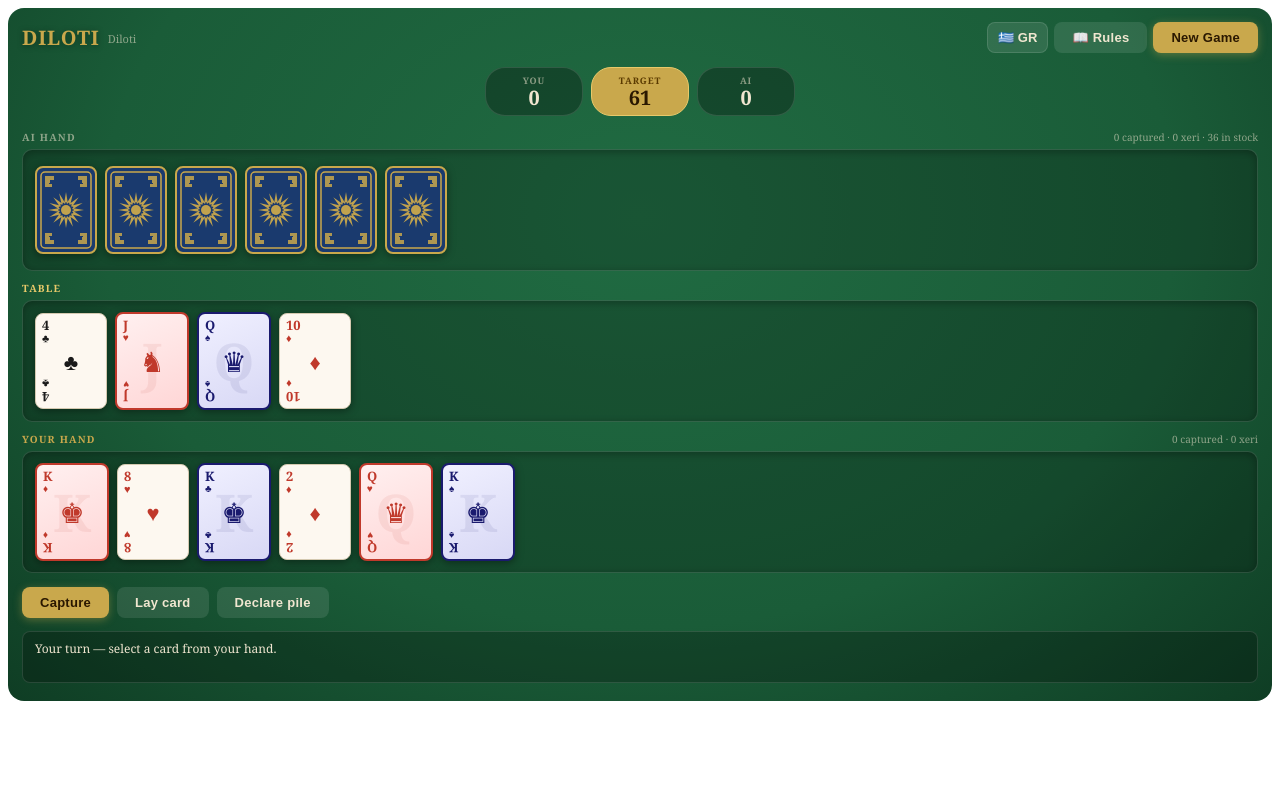
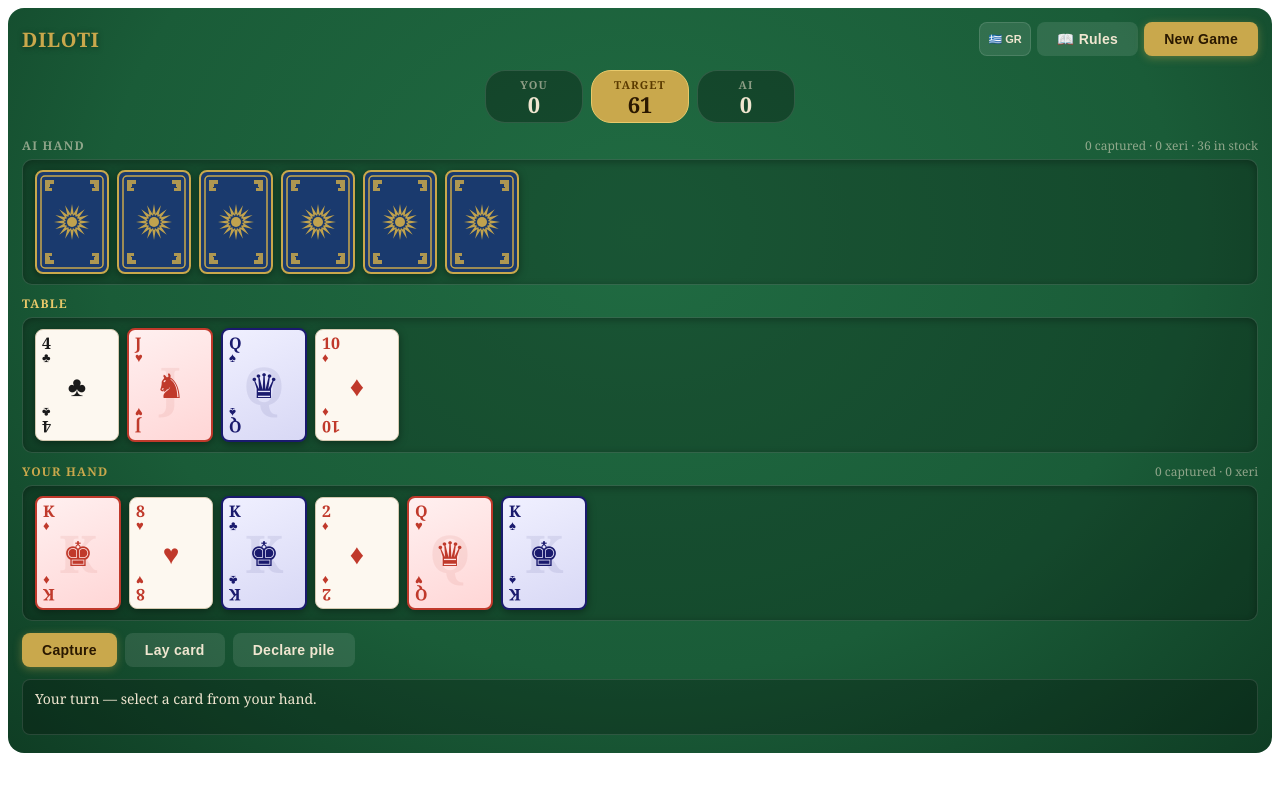
Before and after one commit to thegeorge2318/diloti, a React (Vite) app: page / in a window 1280 px wide. Shown: the top 792 px of the page. Built offline with nearby package versions, Linux system fonts and the light colour scheme.

Commit message:
Update App.jsx

```diff
--- a/src/App.jsx
+++ b/src/App.jsx
@@ -133,7 +133,7 @@ function findCombos(value, tableCards) {
 // ── Card component ────────────────────────────────────────────────────────────
 function Card({card, selected, tableSelected, onClick, faceDown}) {
   const isRed = RED_SUITS.includes(card?.suit);
-  const W=58, H=84;
+  const W=70, H=100;
 
   const shadow = selected
     ? `0 0 0 3px ${C.selected}, 0 6px 20px rgba(0,0,0,0.5)`
@@ -179,7 +179,7 @@ function Card({card, selected, tableSelected, onClick, faceDown}) {
   if(card.isDecl) return (
     <div style={{...base, background:"linear-gradient(135deg,#1e3a8a,#1d4ed8)", border:`2px solid ${C.gold}`, display:"flex",flexDirection:"column",alignItems:"center",justifyContent:"center"}} onClick={onClick}>
       <div style={{fontSize:9,color:C.goldLight,letterSpacing:"0.1em",textTransform:"uppercase",marginBottom:1}}>Decl</div>
-      <div style={{fontSize:22,fontWeight:800,color:C.goldLight,lineHeight:1}}>{card.decl.value}</div>
+      <div style={{fontSize:26,fontWeight:800,color:C.goldLight,lineHeight:1}}>{card.decl.value}</div>
       <div style={{fontSize:8,color:"rgba(255,255,255,0.6)",marginTop:3,textAlign:"center",padding:"0 4px",lineHeight:1.3}}>
         {card.cards?.map(c=>c.rank+c.suit).join("+")}
       </div>
@@ -194,13 +194,13 @@ function Card({card, selected, tableSelected, onClick, faceDown}) {
     <div style={{...base, background:faceBg, border:`2px solid ${faceColor}`, display:"flex", flexDirection:"column", justifyContent:"space-between", padding:"5px 6px", overflow:"hidden"}} onClick={onClick}>
       <div style={{position:"absolute",top:"50%",left:"50%",transform:"translate(-50%,-50%)",fontSize:52,fontWeight:900,color:faceColor,opacity:0.08,lineHeight:1,pointerEvents:"none",userSelect:"none"}}>{card.rank}</div>
       <div style={{display:"flex",flexDirection:"column",alignItems:"flex-start",lineHeight:1,position:"relative"}}>
-        <span style={{fontSize:13,fontWeight:800,color:faceColor}}>{card.rank}</span>
-        <span style={{fontSize:10,color:faceColor}}>{card.suit}</span>
+        <span style={{fontSize:16,fontWeight:800,color:faceColor}}>{card.rank}</span>
+        <span style={{fontSize:13,color:faceColor}}>{card.suit}</span>
       </div>
-      <div style={{textAlign:"center",fontSize:28,lineHeight:1,position:"relative",color:faceColor}}>{faceSymbol}</div>
+      <div style={{textAlign:"center",fontSize:34,lineHeight:1,position:"relative",color:faceColor}}>{faceSymbol}</div>
       <div style={{display:"flex",flexDirection:"column",alignItems:"flex-end",lineHeight:1,transform:"rotate(180deg)",position:"relative"}}>
-        <span style={{fontSize:13,fontWeight:800,color:faceColor}}>{card.rank}</span>
-        <span style={{fontSize:10,color:faceColor}}>{card.suit}</span>
+        <span style={{fontSize:16,fontWeight:800,color:faceColor}}>{card.rank}</span>
+        <span style={{fontSize:13,color:faceColor}}>{card.suit}</span>
       </div>
     </div>
   );
@@ -208,13 +208,13 @@ function Card({card, selected, tableSelected, onClick, faceDown}) {
   return (
     <div style={{...base, background:C.cream, border:`1.5px solid #d4c9b0`, display:"flex", flexDirection:"column", justifyContent:"space-between", padding:"5px 6px"}} onClick={onClick}>
       <div style={{display:"flex",flexDirection:"column",alignItems:"flex-start",lineHeight:1}}>
-        <span style={{fontSize:13,fontWeight:700,color:isRed?C.red:"#1a1a1a"}}>{card.rank}</span>
-        <span style={{fontSize:11,color:isRed?C.red:"#1a1a1a"}}>{card.suit}</span>
+        <span style={{fontSize:16,fontWeight:700,color:isRed?C.red:"#1a1a1a"}}>{card.rank}</span>
+        <span style={{fontSize:13,color:isRed?C.red:"#1a1a1a"}}>{card.suit}</span>
       </div>
-      <div style={{textAlign:"center",fontSize:22,color:isRed?C.red:"#1a1a1a",lineHeight:1}}>{card.suit}</div>
+      <div style={{textAlign:"center",fontSize:28,color:isRed?C.red:"#1a1a1a",lineHeight:1}}>{card.suit}</div>
       <div style={{display:"flex",flexDirection:"column",alignItems:"flex-end",lineHeight:1,transform:"rotate(180deg)"}}>
-        <span style={{fontSize:13,fontWeight:700,color:isRed?C.red:"#1a1a1a"}}>{card.rank}</span>
-        <span style={{fontSize:11,color:isRed?C.red:"#1a1a1a"}}>{card.suit}</span>
+        <span style={{fontSize:16,fontWeight:700,color:isRed?C.red:"#1a1a1a"}}>{card.rank}</span>
+        <span style={{fontSize:13,color:isRed?C.red:"#1a1a1a"}}>{card.suit}</span>
       </div>
     </div>
   );
@@ -225,8 +225,8 @@ function Zone({label, info, cards, selectedIds, tableSelectedIds, onCardClick, f
   return (
     <div style={{marginBottom:10}}>
       <div style={{display:"flex",justifyContent:"space-between",alignItems:"center",marginBottom:5}}>
-        <span style={{fontSize:10,fontWeight:700,color:accent||C.textMuted,letterSpacing:"0.12em",textTransform:"uppercase"}}>{label}</span>
-        {info && <span style={{fontSize:10,color:C.textMuted}}>{info}</span>}
+        <span style={{fontSize:12,fontWeight:700,color:accent||C.textMuted,letterSpacing:"0.1em",textTransform:"uppercase"}}>{label}</span>
+        {info && <span style={{fontSize:12,color:C.textMuted}}>{info}</span>}
       </div>
       <div style={{
         display:"flex", flexWrap:"wrap", gap:8, minHeight:100, alignItems:"center",
@@ -260,8 +260,8 @@ function ScorePill({label, value, highlight}) {
       border:`1px solid ${highlight?C.goldLight:C.panelBorder}`,
       textAlign:"center", minWidth:64,
     }}>
-      <div style={{fontSize:9,color:highlight?"#5a3a00":C.textMuted,fontWeight:700,letterSpacing:"0.1em",textTransform:"uppercase"}}>{label}</div>
-      <div style={{fontSize:20,fontWeight:800,color:highlight?"#2a1800":C.text,lineHeight:1.1}}>{value}</div>
+      <div style={{fontSize:11,color:highlight?"#5a3a00":C.textMuted,fontWeight:700,letterSpacing:"0.1em",textTransform:"uppercase"}}>{label}</div>
+      <div style={{fontSize:22,fontWeight:800,color:highlight?"#2a1800":C.text,lineHeight:1.1}}>{value}</div>
     </div>
   );
 }
@@ -273,9 +273,9 @@ function Btn({children, onClick, primary, danger, small}) {
     <button onClick={onClick}
       onMouseEnter={()=>setHover(true)} onMouseLeave={()=>setHover(false)}
       style={{
-        padding: small?"4px 10px":"8px 18px",
+        padding: small?"4px 10px":"9px 20px",
         borderRadius:8, border:"none", cursor:"pointer",
-        fontSize: small?11:13, fontWeight:600, letterSpacing:"0.02em",
+        fontSize: small?12:14, fontWeight:600, letterSpacing:"0.02em",
         transition:"all 0.15s",
         background: primary
           ? (hover?C.goldLight:C.gold)
@@ -590,10 +590,9 @@ export default function Diloti() {
       <div style={{display:"flex",justifyContent:"space-between",alignItems:"center",marginBottom:14}}>
         <div style={{display:"flex",alignItems:"center",gap:8}}>
           <span style={{fontSize:20,fontWeight:800,color:C.gold,letterSpacing:"0.04em",textShadow:`0 1px 6px rgba(0,0,0,0.4)`}}>{L.title}</span>
-          <span style={{fontSize:11,color:C.textMuted,marginTop:2}}>{L.subtitle}</span>
         </div>
-        <div style={{display:"flex",gap:6}}>
-          <button onClick={()=>setLang(l=>l==="en"?"gr":"en")} style={{padding:"6px 10px",borderRadius:8,border:`1px solid ${C.panelBorder}`,background:"rgba(255,255,255,0.1)",color:C.text,cursor:"pointer",fontSize:13,fontWeight:600}}>
+        <div style={{display:"flex",gap:6,flexWrap:"wrap",justifyContent:"flex-end"}}>
+          <button onClick={()=>setLang(l=>l==="en"?"gr":"en")} style={{padding:"5px 8px",borderRadius:8,border:`1px solid ${C.panelBorder}`,background:"rgba(255,255,255,0.1)",color:C.text,cursor:"pointer",fontSize:11,fontWeight:600,whiteSpace:"nowrap"}}>
             {lang==="en"?"🇬🇷 GR":"🇬🇧 EN"}
           </button>
           <Btn onClick={()=>setShowRules(true)}>{L.rules}</Btn>
@@ -696,7 +695,7 @@ export default function Diloti() {
       </div>
 
       {/* Log */}
-      <div style={{marginTop:10,padding:"8px 12px",borderRadius:8,background:"rgba(0,0,0,0.25)",border:`1px solid ${C.panelBorder}`,fontSize:12,color:C.text,minHeight:34,lineHeight:1.5}}>
+      <div style={{marginTop:10,padding:"8px 12px",borderRadius:8,background:"rgba(0,0,0,0.25)",border:`1px solid ${C.panelBorder}`,fontSize:14,color:C.text,minHeight:38,lineHeight:1.6}}>
         {G.log}
       </div>
 
```
